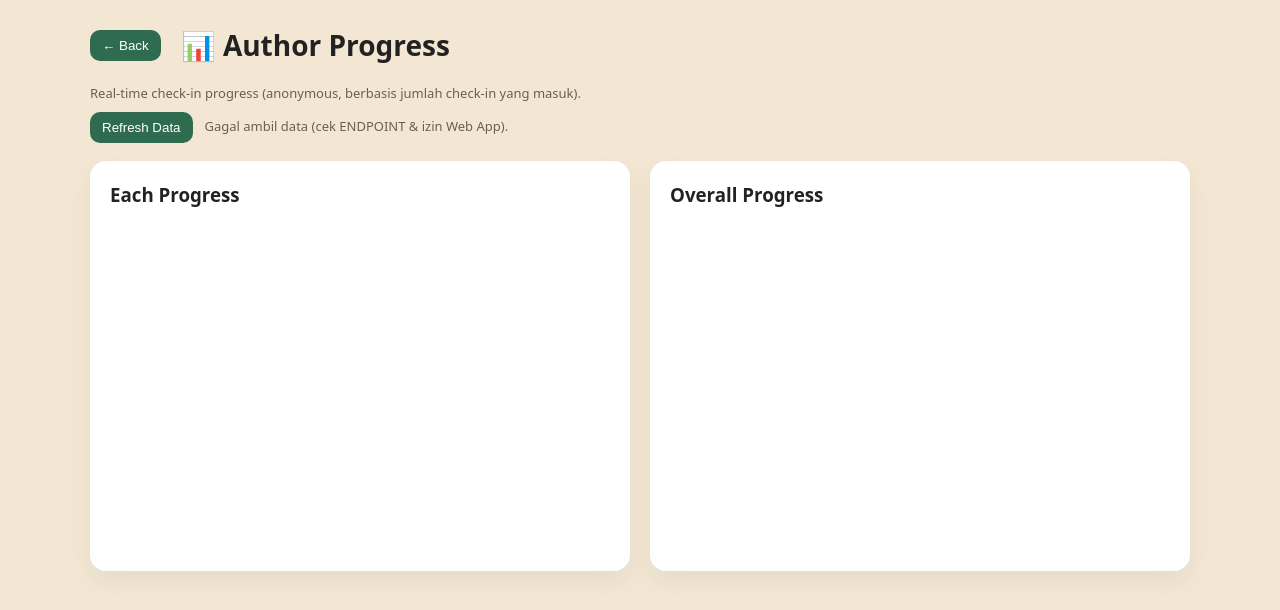
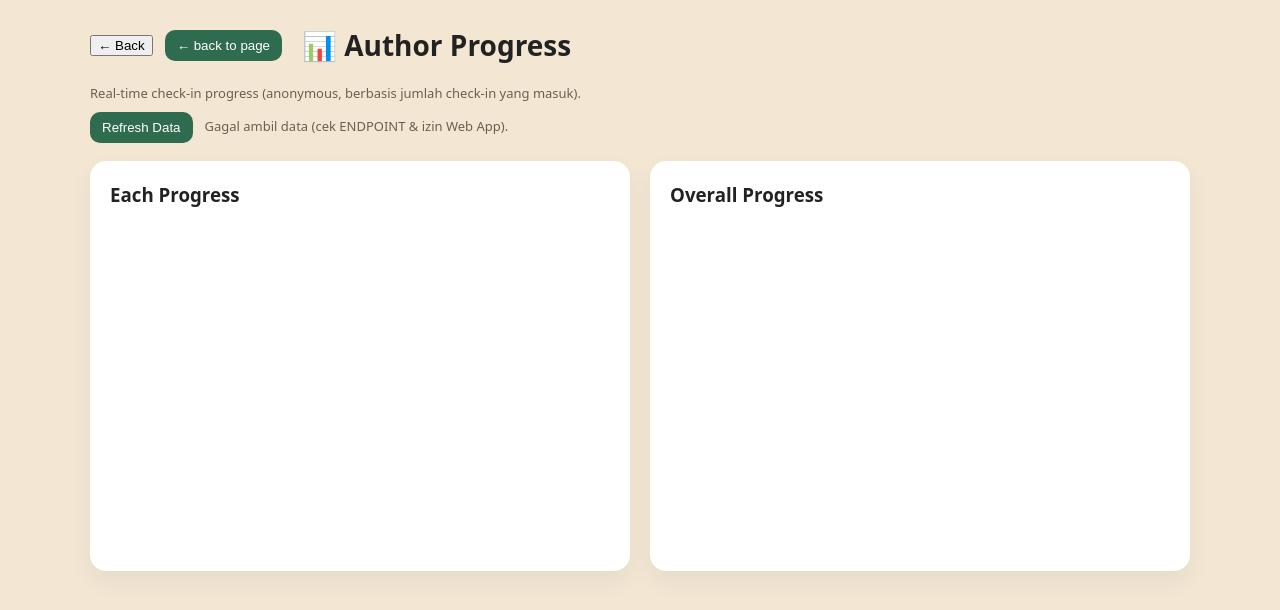
Before and after one commit to wishficfest/aboutus, a plain HTML site: page progress.html in a window 1280 px wide. Drawn offline with nearby package versions, Linux system fonts and the light colour scheme; no server answers.

Commit message:
Update progress.html

```diff
--- a/progress.html
+++ b/progress.html
@@ -24,7 +24,8 @@
 <body>
   <div class="wrap">
     <div class="bar" style="margin-top:0">
-      <button class="btn" onclick="history.back()">← Back</button>
+      <button class="golden-btn" onclick="history.back()">← Back</button>
+      <button class="btn" onclick="history.index.html()">← back to page</button>
       <h1 style="margin:0 0 0 8px">📊 Author Progress</h1>
     </div>
     <div class="muted small">Real-time check-in progress (anonymous, berbasis jumlah check-in yang masuk).</div>
@@ -52,7 +53,7 @@
   <script src="https://cdn.jsdelivr.net/npm/chart.js@4.4.1/dist/chart.umd.min.js"></script>
   <script>
   // ====== GANTI dengan URL Web App doGet() kamu ======
-  const ENDPOINT_BASE = "https://script.google.com/macros/s/AKfycbwxyz12345/exec";
+  const ENDPOINT_BASE = "https://script.google.com/macros/s/AKfycbwuote-czDSs7lLazj3mjeQo-EIpRpRLg5Kyq9Qr0CquOy63tgDtSSL8BpV6Fp29ykH/exec";
   const REFRESH_MS = 60000;
 
   // Harus sama persis dengan opsi di Google Form
```
